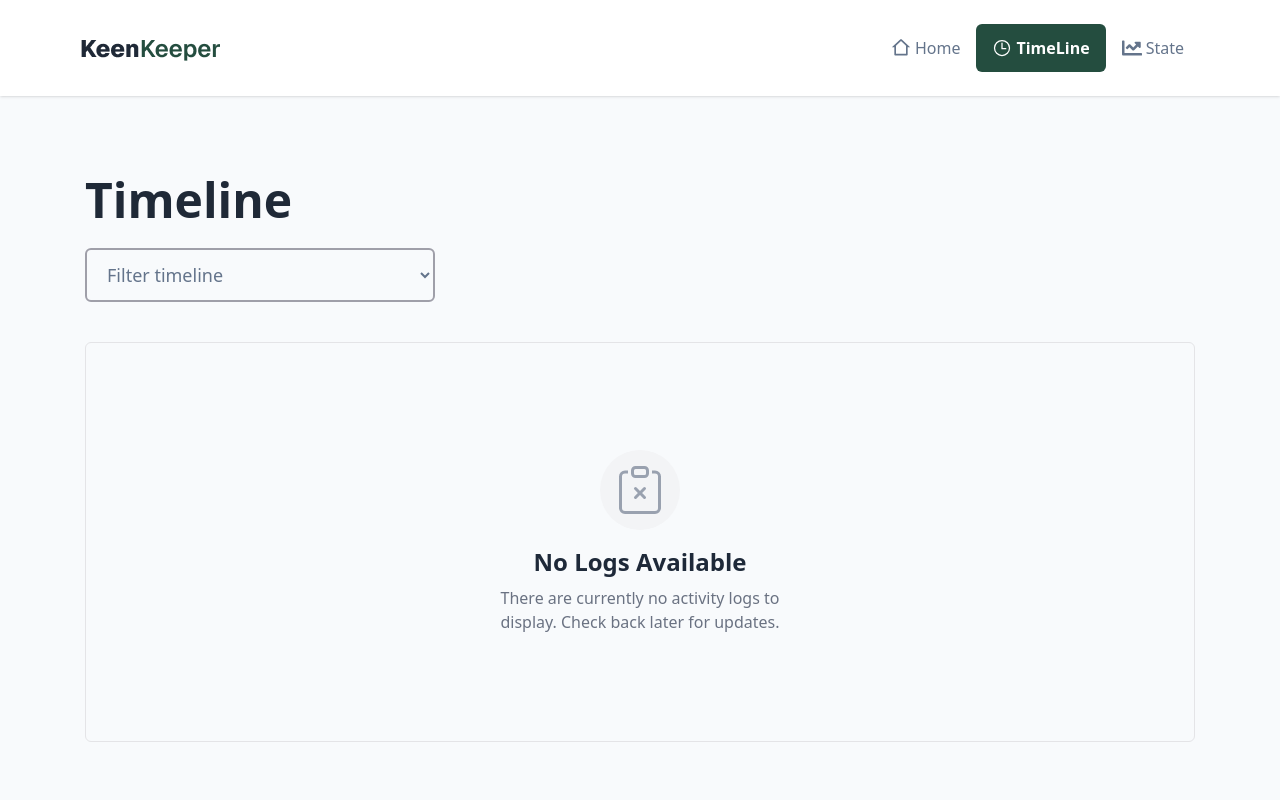
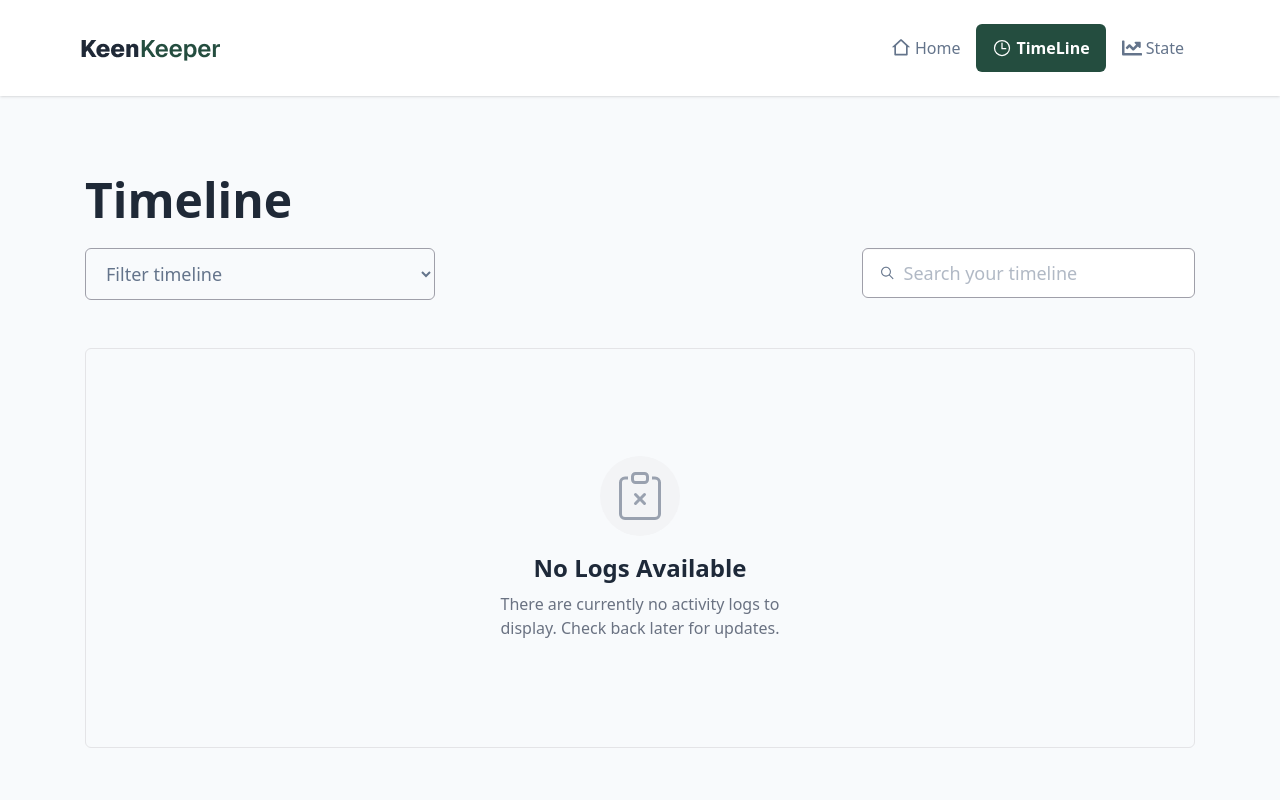
Before and after one commit to Tareq1670/keenkeeper, a Next.js app: page /timeline in a window 1280 px wide. Shown: the top 800 px of the page. Built offline with nearby package versions, Linux system fonts and the light colour scheme.

Commit message:
Add search functionality to TimelinePage and improve filter layout

```diff
--- a/src/app/timeline/page.jsx
+++ b/src/app/timeline/page.jsx
@@ -3,11 +3,17 @@ import LogList from "@/Components/LogList";
 import { ProviderContext } from "@/Context/context.provider";
 import React, { useContext, useEffect, useState } from "react";
 import { BsClipboardX } from "react-icons/bs";
+import { IoIosSearch } from "react-icons/io";
 
 const TimeLinePage = () => {
     const { log } = useContext(ProviderContext);
     const [filterValue, setFilterValue] = useState("");
     const [sortData, setSortData] = useState(log);
+    const [searchValue, setSearchValuer] = useState("");
+
+    const handleInput = (e) => {
+        setSearchValuer(e.target.value)
+    }
 
     useEffect(() => {
         const today = new Date();
@@ -46,20 +52,26 @@ const TimeLinePage = () => {
                 return logDate >= last7days;
             });
             return setSortData(last7daysSort);
-        } else {
+        }else if(searchValue){
+            const searchSort = log.filter(data => data.name.toLowerCase().includes(searchValue.toLowerCase()))
+            return setSortData(searchSort)
+        }
+         else {
             setSortData(log);
         }
-    }, [filterValue, log]);
+    }, [filterValue, log,searchValue]);
 
     return (
         <div className="px-1 lg:px-0 my-[60px] md:my-[70px] lg:my-[80px] max-w-[1110px] mx-auto w-full">
             <h2 className="text-[#1f2937FF] text-5xl font-bold mb-4 md:mb-6">
                 Timeline
             </h2>
+            <div className=" mb-[20px] md:mb-[30px] lg:mb-[40px]  flex flex-col sm:flex-row justify-between space-y-2">
+                <div className="w-full">
                     <select
                         defaultValue={filterValue}
                         onChange={(e) => setFilterValue(e.target.value)}
-                className="max-w-[350px] w-full border-2 border-zinc-400 outline-none rounded-md px-4 py-3 text-[18px] text-[#64748bFF] mb-[20px] md:mb-[30px] lg:mb-[40px] "
+                        className="w-full sm:max-w-[350px] w-full border-1 border-zinc-400 outline-none rounded-md px-4 py-3 text-[18px] text-[#64748bFF]"
                     >
                         <option value="">Filter timeline</option>
                         <option value="call">Call</option>
@@ -69,6 +81,14 @@ const TimeLinePage = () => {
                         <option value="yesterday">Yesterday</option>
                         <option value="7days">Last 7 Days</option>
                     </select>
+                </div>
+                <div className="w-full sm:max-w-[30%] w-full">
+                    <label className=" input w-full border-1 border-zinc-400 outline-none rounded-md px-4 py-3 text-[18px] text-[#64748bFF] h-auto w-auto">
+                        <IoIosSearch />
+                        <input onChange={handleInput} type="text" placeholder="Search your timeline" />
+                    </label>
+                </div>
+            </div>
 
             <div>
                 {!sortData.length ? (
```
Lines whose indentation alone changed are shown as unchanged.
